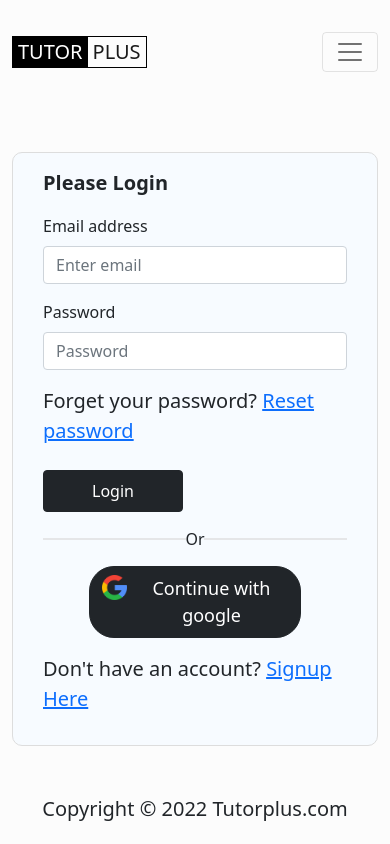
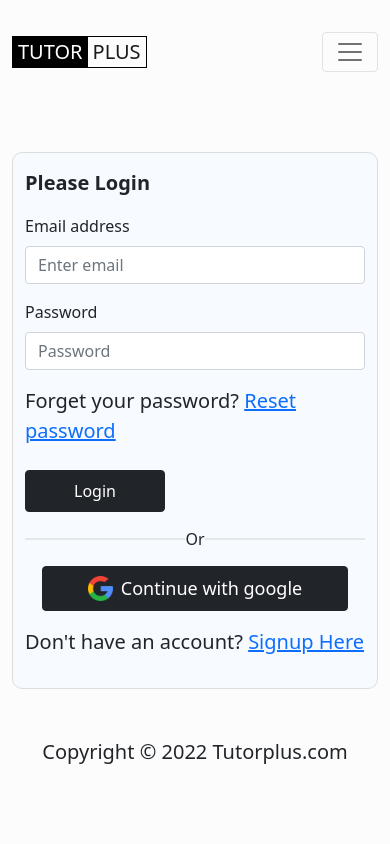
Before and after one commit to Ridwan-Suhel/tutorplus, a React (Create React App) app: page /login in a window 390 px wide. Built offline with nearby package versions, Linux system fonts and the light colour scheme; no server answers.

Commit message:
login page error added

```diff
--- a/src/components/Pages/Login/Login.css
+++ b/src/components/Pages/Login/Login.css
@@ -36,8 +36,9 @@
   height: 1px;
   background: rgb(212, 210, 210);
 }
-.auth-btn {
-  font-size: 18px;
-  width: 70%;
-  border-radius: 25px;
+@media (max-width: 576px) {
+  .form-wrapper {
+    background: #f7fbff;
+    padding: 15px 12px;
+  }
 }
--- a/src/components/Pages/Login/Login.js
+++ b/src/components/Pages/Login/Login.js
@@ -9,6 +9,9 @@ import {
 } from "react-firebase-hooks/auth";
 import AuthSocial from "../Shared/AuthSocial/AuthSocial";
 import Loading from "../Shared/Loading/Loading";
+
+import { ToastContainer, toast } from "react-toastify";
+import "react-toastify/dist/ReactToastify.css";
 
 const Login = () => {
   const [signInWithEmailAndPassword, user, loading, error] =
@@ -37,16 +40,29 @@ const Login = () => {
     if (user) {
       navigate(from, { replace: true });
     }
-  }, [user]);
+    if (error?.message?.includes("user-not-found")) {
+      toast("Oops! User Not found.");
+    }
+    if (error?.message?.includes("wrong-password")) {
+      toast("Password is wrong.");
+    }
+    if (error?.message?.includes("Access to this account")) {
+      toast(error.message);
+    }
+  }, [user, error]);
 
-  if (loading) {
+  if (loading || sending) {
     return <Loading></Loading>;
   }
 
   const resetPassword = async () => {
     const email = emailRef.current.value;
-    await sendPasswordResetEmail(email);
-    alert("Sent email");
+    if (email) {
+      await sendPasswordResetEmail(email);
+      toast("Sent email");
+    } else {
+      toast("Enter your email first.");
+    }
   };
 
   return (
@@ -63,6 +79,7 @@ const Login = () => {
                     ref={emailRef}
                     type="email"
                     placeholder="Enter email"
+                    required
                   />
                 </Form.Group>
 
@@ -72,6 +89,7 @@ const Login = () => {
                     ref={passwordRef}
                     type="password"
                     placeholder="Password"
+                    required
                   />
                 </Form.Group>
 
@@ -92,6 +110,7 @@ const Login = () => {
               <p className="lead">
                 Don't have an account? <Link to="/signup">Signup Here</Link>
               </p>
+              <ToastContainer />
             </div>
           </div>
         </div>
--- /dev/null
+++ b/src/components/Pages/Shared/AuthSocial/AuthSocial.css
@@ -0,0 +1,14 @@
+.auth-btn {
+  font-size: 18px;
+  width: 70%;
+}
+@media (max-width: 576px) {
+  .auth-btn {
+    width: 90%;
+  }
+}
+@media (max-width: 343px) {
+  .auth-btn {
+    width: 100%;
+  }
+}
--- a/src/components/Pages/Shared/AuthSocial/AuthSocial.js
+++ b/src/components/Pages/Shared/AuthSocial/AuthSocial.js
@@ -4,6 +4,7 @@ import { useNavigate } from "react-router-dom";
 import auth from "../../../../firebase.init";
 import gglIcon from "../../../../images/google-icon.png";
 import Loading from "../Loading/Loading";
+import "./AuthSocial.css";
 const AuthSocial = () => {
   const [signInWithGoogle, user, loading, error] = useSignInWithGoogle(auth);
   const handleGglSignin = () => {
@@ -24,7 +25,7 @@ const AuthSocial = () => {
     <div className="mb-3 text-center d-flex justify-content-center">
       <button
         onClick={handleGglSignin}
-        className="btn btn-dark py-2 fw-normal auth-btn  d-flex align-items-cener justify-content-center"
+        className="btn btn-dark py-2 fw-normal auth-btn  d-flex align-items-center justify-content-center"
       >
         <img style={{ width: "25px" }} src={gglIcon} alt="googleIcon" />{" "}
         <span className="ms-2">Continue with google</span>
--- a/src/components/Pages/Signup/Signup.js
+++ b/src/components/Pages/Signup/Signup.js
@@ -42,7 +42,7 @@ const Signup = () => {
               <Form onSubmit={formSubmit}>
                 <Form.Group className="mb-3" controlId="formBasicName">
                   <Form.Label>Your name</Form.Label>
-                  <Form.Control type="text" placeholder="Enter name" />
+                  <Form.Control type="text" placeholder="Enter name" required />
                 </Form.Group>
 
                 <Form.Group className="mb-3" controlId="formBasicEmail">
@@ -51,6 +51,7 @@ const Signup = () => {
                     ref={emailRef}
                     type="email"
                     placeholder="Enter email"
+                    required
                   />
                 </Form.Group>
 
@@ -60,6 +61,7 @@ const Signup = () => {
                     ref={passwordRef}
                     type="password"
                     placeholder="Password"
+                    required
                   />
                 </Form.Group>
                 <p className="lead">
```
